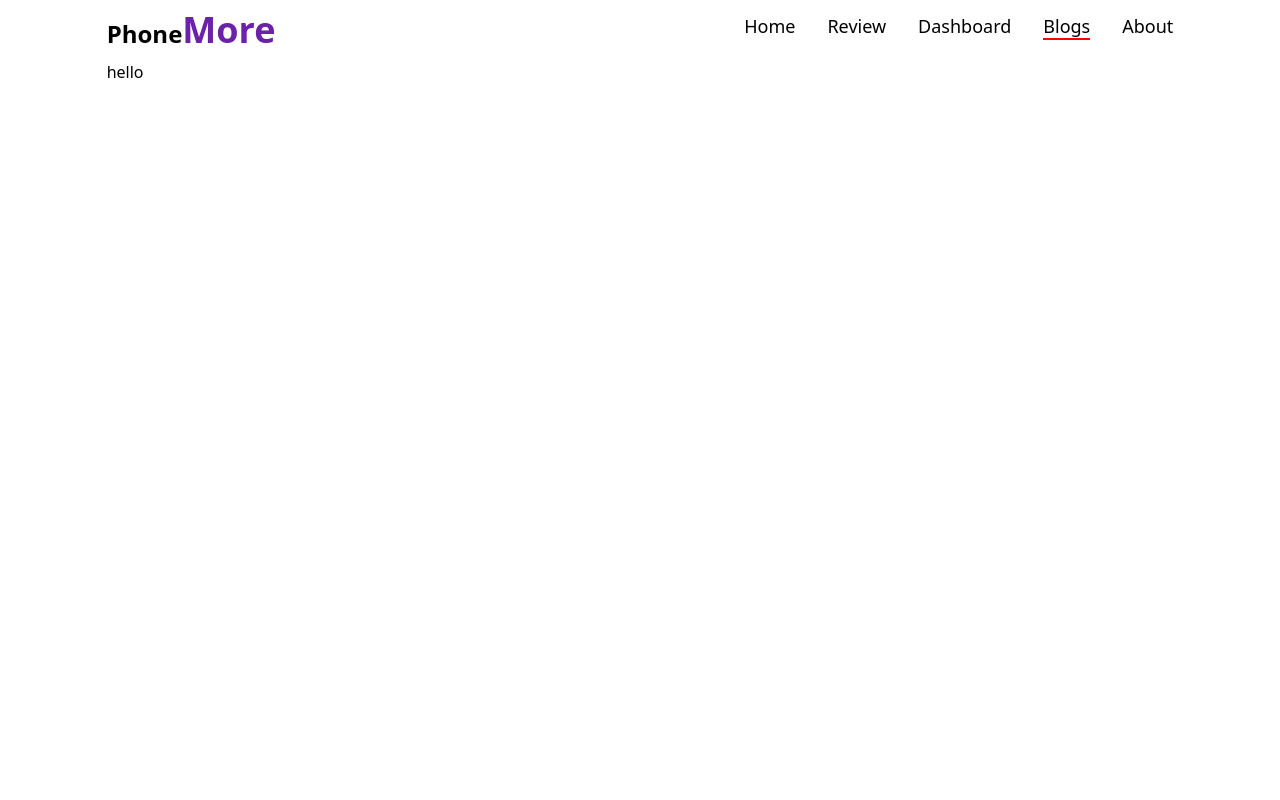
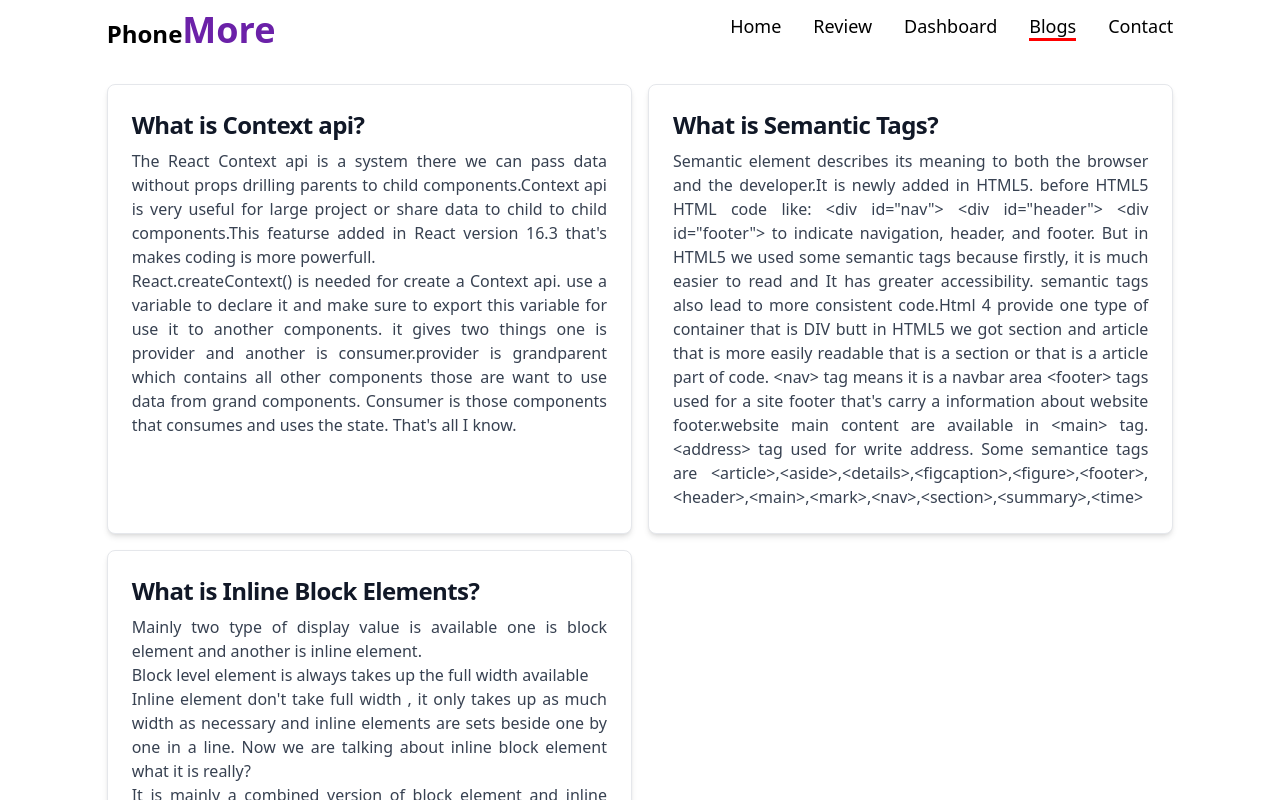
Before and after one commit to Rahad-khan/phone-more, a React (Create React App) app: page /blogs in a window 1280 px wide. Shown: the top 800 px of the page. Built offline with nearby package versions, Linux system fonts and the light colour scheme.

Commit message:
pie chart done and question ans added

```diff
--- a/src/App.js
+++ b/src/App.js
@@ -5,7 +5,7 @@ import Home from './components/Home/Home';
 import Dashboard from './components/Dashboard/Dashboard';
 import Reviews from './components/Reviews/Reviews';
 import Blogs from './components/Blogs/Blogs';
-import About from './components/About/About';
+import Contact from './components/Contact/Contact';
 
 function App() {
   return (
@@ -17,7 +17,7 @@ function App() {
         <Route path='/reviews' element={<Reviews/>}></Route>
         <Route path='/dashboard' element={<Dashboard/>}></Route>
         <Route path='/blogs' element={<Blogs/>}></Route>
-        <Route path='/about' element={<About/>}></Route>
+        <Route path='/contact' element={<Contact/>}></Route>
         <Route path='*' element={<Error/>}></Route>
       </Routes>
     </div>
--- a/src/components/About/About.js
+++ /dev/null
@@ -1,12 +0,0 @@
-import React from 'react';
-import Contact from '../Contact/Contact';
-
-const About = () => {
-    return (
-        <div className='flex items-center justify-center'>
-            <Contact></Contact>
-        </div>
-    );
-};
-
-export default About;
--- a/src/components/Blogs/Blogs.js
+++ b/src/components/Blogs/Blogs.js
@@ -2,7 +2,50 @@ import React from "react";
 
 const Blogs = () => {
   return (
-    <h1>hello</h1>
+    <section className="grid md:grid-cols-2 gap-4 my-6">
+      <div class="p-6 bg-white rounded-lg border border-gray-200 shadow-md hover:bg-gray-100">
+        <h5 class="mb-2 text-2xl font-bold tracking-tight text-gray-900">
+          What is Context api?
+        </h5>
+        <p class="font-normal text-gray-700 text-justify">
+          The React Context api is a system there we can pass data without props
+          drilling parents to child components.Context api is very useful for
+          large project or share data to child to child components.This featurse
+          added in React version 16.3 that's makes coding is more powerfull.{" "}
+          <br />
+          React.createContext() is needed for create a Context api. use a
+          variable to declare it and make sure to export this variable for use
+          it to another components. it gives two things one is provider and
+          another is consumer.provider is grandparent which contains all other
+          components those are want to use data from grand components. Consumer
+          is those components that consumes and uses the state. That's all I
+          know.
+        </p>
+      </div>
+      <div class="p-6 bg-white rounded-lg border border-gray-200 shadow-md hover:bg-gray-100">
+        <h5 class="mb-2 text-2xl font-bold tracking-tight text-gray-900">
+        What is Semantic Tags?
+        </h5>
+        <p class="font-normal text-gray-700 text-justify">
+        Semantic element describes its meaning to both the browser and the developer.It is newly added in HTML5.  before HTML5 HTML code like: &lt;div id="nav"&gt; &lt;div id="header"&gt; &lt;div id="footer"&gt;  to indicate navigation, header, and footer. But in HTML5 we used some semantic tags because firstly, it is much easier to read and It has greater accessibility. semantic tags also lead to more consistent code.Html 4 provide one type of container that is DIV butt in HTML5 we got section and article that is more easily readable that is a section or that is a article part of code. &lt;nav&gt; tag means it is a navbar area &lt;footer&gt; tags used for a site footer that's carry a information about website footer.website main content are available in &lt;main&gt; tag.&lt;address&gt; tag used for write address.
+          Some semantice tags are &lt;article&gt;,&lt;aside&gt;,&lt;details&gt;,&lt;figcaption&gt;,&lt;figure&gt;,&lt;footer&gt;,&lt;header&gt;,&lt;main&gt;,&lt;mark&gt;,&lt;nav&gt;,&lt;section&gt;,&lt;summary&gt;,&lt;time&gt;
+
+          </p>
+      </div>
+      <div class="p-6 bg-white rounded-lg border border-gray-200 shadow-md hover:bg-gray-100">
+        <h5 class="mb-2 text-2xl font-bold tracking-tight text-gray-900">
+        What is Inline Block Elements?
+        </h5>
+        <p class="font-normal text-gray-700 text-justify">
+        Mainly two type of display value is available one is block element and another is inline element. <br />
+        Block level element is always takes up the full width available <br />
+        Inline element don't take full width , it only takes up as much width as necessary and inline elements are sets beside one by one in a line.
+        Now we are talking about inline block element what it is really? <br />
+        It is mainly a combined version of block element and inline elemnts,firstly it behaves like inline elements but it can take full width height of a line like block element it also takes height as usually if anyone defined it.but inline elements can't did it.
+        That's why this display value is called inline-block
+        </p>
+      </div>
+    </section>
   );
 };
 
--- a/src/components/Contact/Contact.js
+++ b/src/components/Contact/Contact.js
@@ -2,7 +2,7 @@ import React from "react";
 
 const Contact = () => {
   return (
-    <>
+    <div className='flex items-center justify-center'>
       <form className="flex w-full max-w-lg space-x-3">
         <div className="w-full max-w-2xl px-5 py-10 m-auto mt-10 bg-white rounded-lg shadow dark:bg-gray-800">
           <div className="mb-6 text-3xl font-light text-center text-gray-800 dark:text-white">
@@ -52,7 +52,7 @@ const Contact = () => {
           </div>
         </div>
       </form>
-    </>
+    </div>
   );
 };
 
--- a/src/components/CustomLink/CustomLink.js
+++ b/src/components/CustomLink/CustomLink.js
@@ -8,7 +8,7 @@ function CustomLink({ children, to, ...props }) {
       <div>
         <Link
           style={{
-              borderBottom: match ? "2px solid red" : "none"
+              borderBottom: match ? "3px solid red" : "none"
              }}
           to={to}
           {...props}
--- a/src/components/Header/Header.js
+++ b/src/components/Header/Header.js
@@ -54,8 +54,8 @@ const Header = () => {
               </li>
               <li className="mb-2">
                 <CustomLink
-                  to="/about">
-                  About
+                  to="/contact">
+                  Contact
                 </CustomLink>
               </li>
             </ul>
--- a/src/components/Home/Home.js
+++ b/src/components/Home/Home.js
@@ -12,20 +12,23 @@ const Home = () => {
       {/* Hero Area */}
       <section>
         <div className="flex flex-col md:flex-row justify-between items-center md:my-5">
-          <div className="my-5 md:my-0 text-3xl md:text-6xl font-bold">
-            <h1 className="text-orange-700">YOUR NEXT PHONE</h1>
-            <h1>YOUR BEST PHONE</h1>
+          <div className="my-5">
+            <h1 className="text-blue-500 text-3xl md:text-6xl font-bold">Your Next Phone</h1>
+            <h1 className="text-3xl md:text-6xl font-bold">Your New Superpower</h1>
+            <p className="text-xl md:text-2xl text-blue-700 font-semibold mt-8">Oh. So. Pro. Love the power.
+Love the price.</p>
+
           </div>
           <div className="flex justify-center">
             <img
               className="w-3/6 md:w-5/6"
               src={apple}
-              alt=""
+              alt="apple-phone"
             />
           </div>
         </div>
       </section>
-      <section className="my-6">
+      <section className="my-6 md:my-20">
           <h1 className="md:mb-6 text-3xl md:text-4xl text-center font-bold">Customer Review ({firstThreeReview.length})</h1>
           <div className="grid md:grid-cols-3 gap-4">
         {
--- a/src/components/ReviewCard/ReviewCard.js
+++ b/src/components/ReviewCard/ReviewCard.js
@@ -16,7 +16,7 @@ const ReviewCard = ({ review }) => {
       <div>
         <h2 className="text-indigo-500 text-3xl font-semibold">{name}</h2>
         <div className="flex items-center">
-          <p>Rating : </p>
+          <p className="flex items-center">Rating :
           {
             <Rating
               initialRating={rating}
@@ -24,7 +24,7 @@ const ReviewCard = ({ review }) => {
               fullSymbol={<AiTwotoneStar style={{ color: "goldenrod" }} />}
               readonly
             ></Rating>
-          }
+          }</p>
         </div>
         <p className="mt-2 text-gray-600">{discription}</p>
       </div>
```
Also changed, not shown: src/components/Dashboard/Dashboard.js (+42 -29 lines), public/images/apple.jpg (deleted), 1 other file (tests, documents, lock files or other folders).
